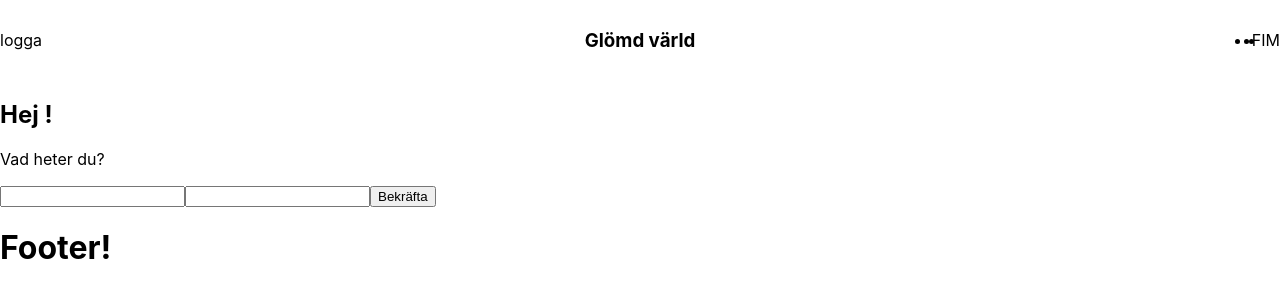
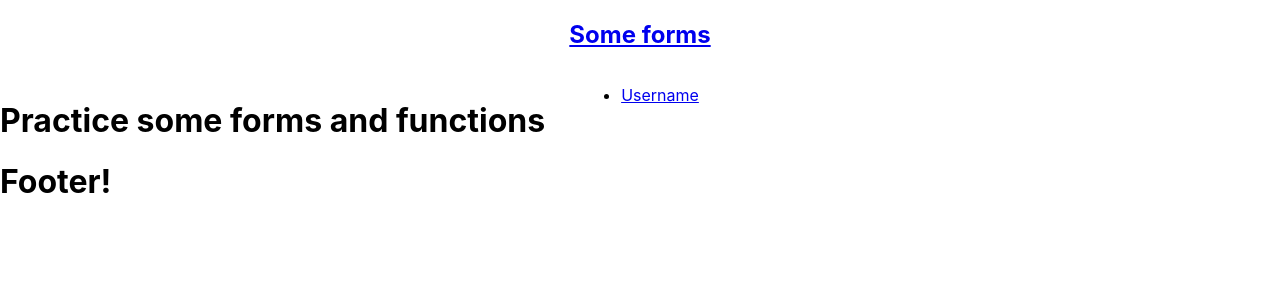
Before and after one commit to Nicklas-Holmqvist/client, a React (Create React App) app: page / in a window 1280 px wide. Shown: the top 300 px of the page. Built offline with nearby package versions, Linux system fonts and the light colour scheme.

Commit message:
adding some routing before really practice different forms

```diff
--- a/package.json
+++ b/package.json
@@ -42,5 +42,8 @@
       "last 1 firefox version",
       "last 1 safari version"
     ]
+  },
+  "devDependencies": {
+    "@types/react-router-dom": "^5.1.8"
   }
 }
--- a/src/components/header.tsx
+++ b/src/components/header.tsx
@@ -4,18 +4,13 @@ import '../css/main.css'
 function Header() {
 
     return(
-        <div className="header-section header-size flex">
-            <div className="menu-btn flex flex-1 left">
-                logga
+        <div className="header-section header-size flex column">
+            <div className="logo flex flex-1 center">
+                <h2><a href="/">Some forms</a></h2>
             </div>
-            <div className="logo flex flex-1 center">
-                <h3>Glömd värld</h3>
-            </div>
-            <div className="social-icons flex flex-1 right">
+            <div className="forms flex center">
                 <ul className="flex center">
-                    <li>F</li>
-                    <li>I</li>
-                    <li>M</li>
+                    <li><a href="/username">Username</a></li>
                 </ul>
             </div>
         </div>
--- a/src/components/layout.tsx
+++ b/src/components/layout.tsx
@@ -1,16 +1,23 @@
 import React from "react";
 import Footer from "./footer";
 import Header from "./header";
-import Content from "./content";
+import Username from "./username";
+import Practice from "./practice";
+import { Switch, Route, BrowserRouter } from "react-router-dom";
 import '../css/main.css'
 
 function Layout() {
 
     return (
         <>
-            <Header />
-            <Content />
-            <Footer />
+            <BrowserRouter>
+                <Header />
+                    <Switch>
+                        <Route exact path="/" component={Practice} />
+                        <Route path="/username" component={Username} />
+                    </Switch>
+                <Footer />
+            </BrowserRouter>
         </>
     );
 }
--- /dev/null
+++ b/src/components/practice.tsx
@@ -0,0 +1,8 @@
+import React from "react"
+
+function Practice() {
+
+    return <h1>Practice some forms and functions</h1>
+}
+
+export default Practice
--- a/src/css/main.css
+++ b/src/css/main.css
@@ -18,6 +18,10 @@
     flex: 1;
 }
 
+.column {
+    flex-direction: column;
+}
+
 .center {
     align-items: center;
     justify-content: center;
```
Also changed, not shown: src/components/username.tsx (renamed from src/components/content.tsx), 1 other file (tests, documents, lock files or other folders).
